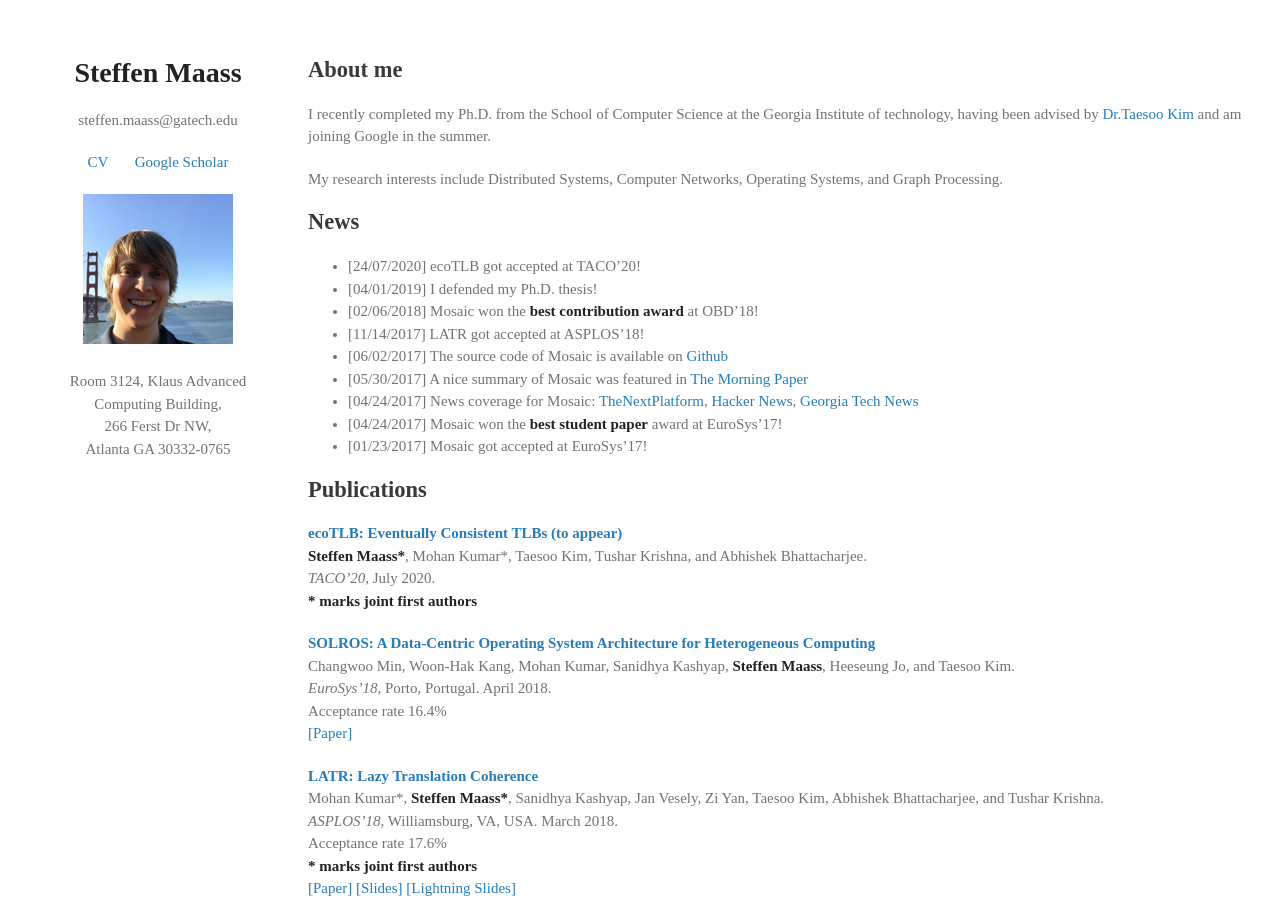
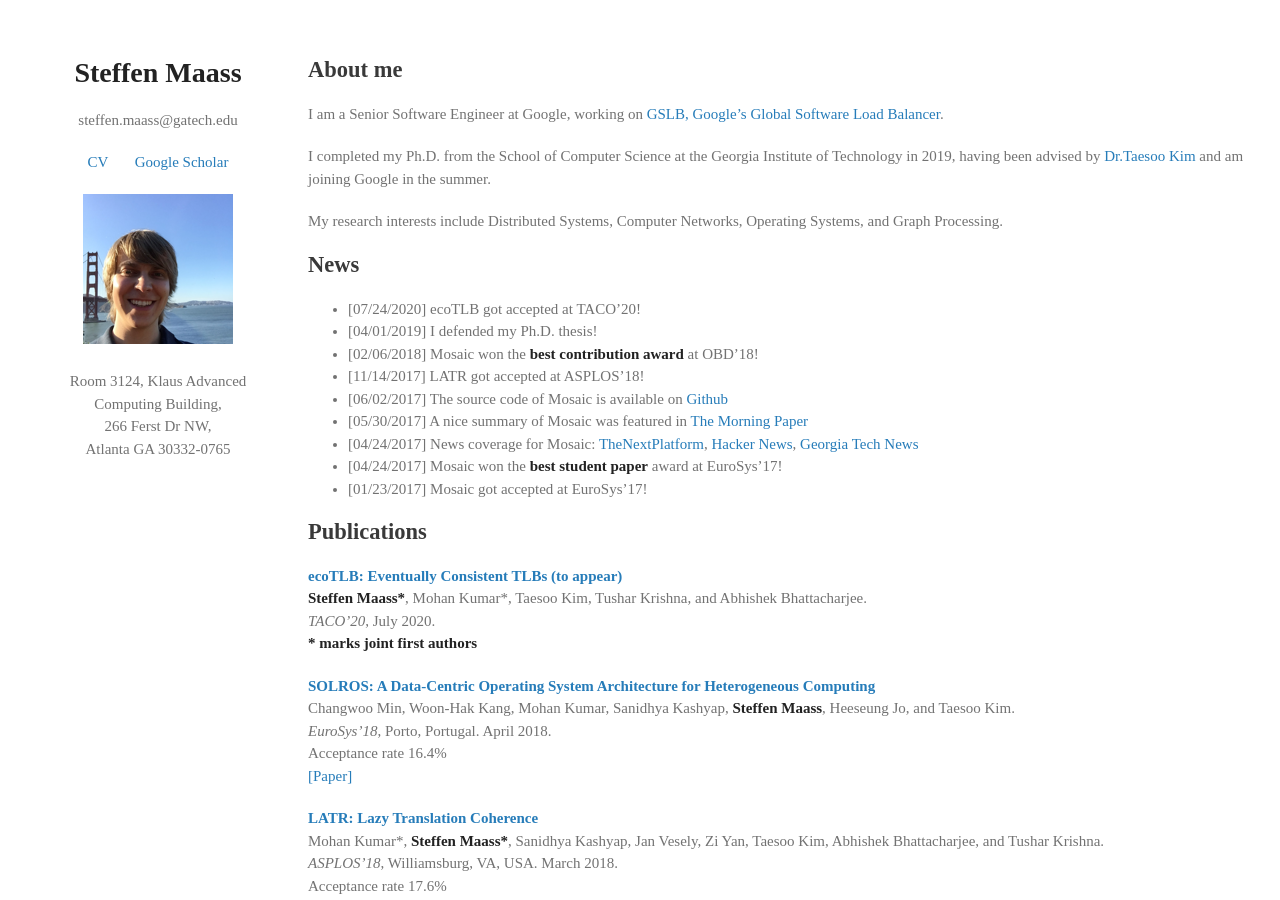
Before and after one commit to steffen-maass/steffen-maass.github.io, a Jekyll site: the page built from index.md, in a window 1280 px wide and 900 px high. Built offline with Jekyll 4.4.1, drawn with Linux system fonts in a browser that asks for light colours; our own code applies the rules of GitHub Pages for plain Markdown files.

Commit message:
Update webpage

```diff
--- a/index.md
+++ b/index.md
@@ -1,7 +1,10 @@
 ## About me
 
-I recently completed my Ph.D. from the School of Computer Science at the
-Georgia Institute of technology, having been advised by [Dr.Taesoo
+I am a Senior Software Engineer at Google, working on [GSLB, Google's Global
+Software Load Balancer](https://sre.google/workbook/managing-load/).
+
+I completed my Ph.D. from the School of Computer Science at the
+Georgia Institute of Technology in 2019, having been advised by [Dr.Taesoo
 Kim](https://taesoo.kim/) and am joining Google in the summer.
 
 My research interests include Distributed Systems, Computer Networks, Operating
@@ -9,7 +12,7 @@ Systems, and Graph Processing.
 
 ## News
 
-* [24/07/2020] ecoTLB got accepted at TACO'20\!
+* [07/24/2020] ecoTLB got accepted at TACO'20\!
 * [04/01/2019] I defended my Ph.D. thesis\!
 * [02/06/2018] Mosaic won the **best contribution award** at OBD'18\!
 * [11/14/2017] LATR got accepted at ASPLOS'18\!
```
Also changed, not shown: 1 other file.
